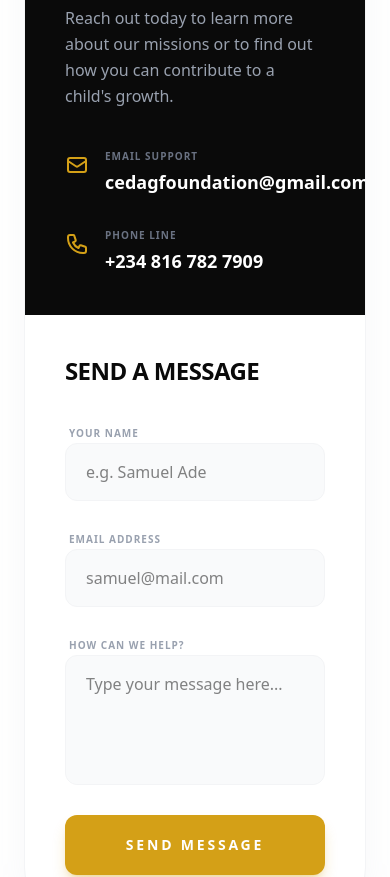
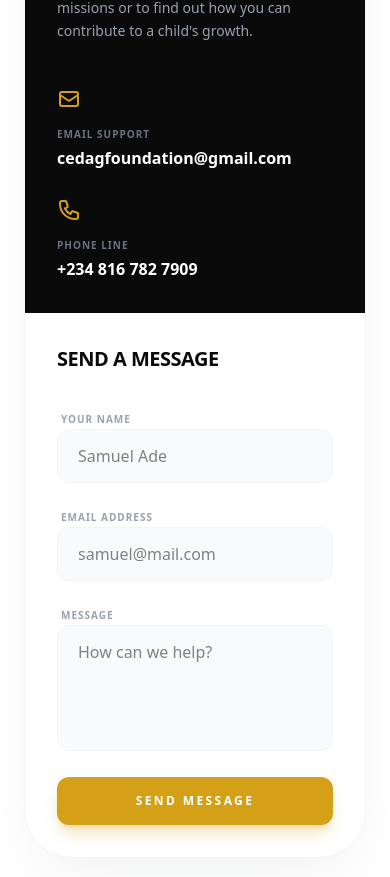
Before and after one commit to Joshwxb/cedag-foundation, a React (Vite) app: page / in a window 390 px wide. Shown: the part 5420-6297 px from the top of the page. Built offline with nearby package versions, Linux system fonts and the light colour scheme.

Commit message:
fix: resolve email cutoff on mobile in contact section

```diff
--- a/src/App.jsx
+++ b/src/App.jsx
@@ -86,43 +86,47 @@ function App() {
                 initial={{ opacity: 0, x: -20 }}
                 whileInView={{ opacity: 1, x: 0 }}
                 viewport={{ once: true }}
-                className="lg:w-5/12 bg-foundation-black p-10 md:p-14 text-white flex flex-col justify-between"
+                className="lg:w-5/12 bg-foundation-black p-8 md:p-14 text-white flex flex-col justify-between"
               >
                 <div>
                   <h2 className="text-foundation-yellow font-bold text-xs mb-4 tracking-[0.3em] uppercase">Contact Us</h2>
-                  <h3 className="text-4xl font-black uppercase mb-6 leading-tight">
+                  <h3 className="text-3xl md:text-4xl font-black uppercase mb-6 leading-tight">
                     Let’s Build <br /> <span className="text-foundation-yellow">The Future</span> Together
                   </h3>
-                  <p className="text-gray-400 leading-relaxed mb-10">
+                  <p className="text-gray-400 leading-relaxed mb-10 text-sm md:text-base">
                     Reach out today to learn more about our missions or to find out how you can contribute to a child's growth.
                   </p>
                 </div>
 
-                <div className="space-y-8">
-                  <div className="flex items-start gap-4">
-                    <div className="text-foundation-yellow mt-1">
+                <div className="space-y-6 md:space-y-8">
+                  {/* EMAIL - Optimized with flex-col on mobile and break-all */}
+                  <div className="flex flex-col sm:flex-row items-start gap-4">
+                    <div className="text-foundation-yellow mt-1 shrink-0">
                       <svg className="w-6 h-6" fill="none" stroke="currentColor" viewBox="0 0 24 24"><path strokeLinecap="round" strokeLinejoin="round" strokeWidth="2" d="M3 8l7.89 5.26a2 2 0 002.22 0L21 8M5 19h14a2 2 0 002-2V7a2 2 0 00-2-2H5a2 2 0 00-2 2v10a2 2 0 002 2z"></path></svg>
                     </div>
-                    <div>
+                    <div className="min-w-0 flex-1">
                       <p className="text-[10px] font-black uppercase tracking-widest text-gray-500 mb-1">Email Support</p>
-                      <p className="font-bold text-lg">cedagfoundation@gmail.com</p>
+                      <p className="font-bold text-base md:text-lg break-all md:break-normal text-white">
+                        cedagfoundation@gmail.com
+                      </p>
                     </div>
                   </div>
 
-                  <div className="flex items-start gap-4">
-                    <div className="text-foundation-yellow mt-1">
+                  {/* PHONE */}
+                  <div className="flex flex-col sm:flex-row items-start gap-4">
+                    <div className="text-foundation-yellow mt-1 shrink-0">
                       <svg className="w-6 h-6" fill="none" stroke="currentColor" viewBox="0 0 24 24"><path strokeLinecap="round" strokeLinejoin="round" strokeWidth="2" d="M3 5a2 2 0 012-2h3.28a1 1 0 01.948.684l1.498 4.493a1 1 0 01-.502 1.21l-2.257 1.13a11.042 11.042 0 005.516 5.516l1.13-2.257a1 1 0 011.21-.502l4.493 1.498a1 1 0 01.684.949V19a2 2 0 01-2 2h-1C9.716 21 3 14.284 3 6V5z"></path></svg>
                     </div>
                     <div>
                       <p className="text-[10px] font-black uppercase tracking-widest text-gray-500 mb-1">Phone Line</p>
-                      <p className="font-bold text-lg">+234 816 782 7909</p>
+                      <p className="font-bold text-base md:text-lg text-white">+234 816 782 7909</p>
                     </div>
                   </div>
                 </div>
               </motion.div>
 
               {/* Right Side: High-End White Form */}
-              <div className="lg:w-7/12 p-10 md:p-14">
+              <div className="lg:w-7/12 p-8 md:p-14">
                 <AnimatePresence mode="wait">
                   {!submitted ? (
                     <motion.div
@@ -131,28 +135,28 @@ function App() {
                       animate={{ opacity: 1, x: 0 }}
                       exit={{ opacity: 0, x: -20 }}
                     >
-                      <h4 className="text-foundation-black text-2xl font-black mb-8 uppercase tracking-tight">Send A Message</h4>
-                      <form className="space-y-6" onSubmit={handleContactSubmit}>
-                        <div className="grid grid-cols-1 md:grid-cols-2 gap-6">
-                          <div className="space-y-2">
+                      <h4 className="text-foundation-black text-xl md:text-2xl font-black mb-8 uppercase tracking-tight">Send A Message</h4>
+                      <form className="space-y-5" onSubmit={handleContactSubmit}>
+                        <div className="grid grid-cols-1 md:grid-cols-2 gap-5">
+                          <div className="space-y-1.5">
                             <label className="text-[10px] font-bold text-gray-400 uppercase tracking-widest ml-1">Your Name</label>
-                            <input required type="text" placeholder="e.g. Samuel Ade" className="w-full bg-gray-50 border border-gray-100 rounded-xl px-5 py-4 text-foundation-black focus:border-foundation-yellow focus:bg-white outline-none transition-all" />
+                            <input required type="text" placeholder="Samuel Ade" className="w-full bg-gray-50 border border-gray-100 rounded-xl px-5 py-3.5 text-foundation-black focus:border-foundation-yellow focus:bg-white outline-none transition-all" />
                           </div>
-                          <div className="space-y-2">
+                          <div className="space-y-1.5">
                             <label className="text-[10px] font-bold text-gray-400 uppercase tracking-widest ml-1">Email Address</label>
-                            <input required type="email" placeholder="samuel@mail.com" className="w-full bg-gray-50 border border-gray-100 rounded-xl px-5 py-4 text-foundation-black focus:border-foundation-yellow focus:bg-white outline-none transition-all" />
+                            <input required type="email" placeholder="samuel@mail.com" className="w-full bg-gray-50 border border-gray-100 rounded-xl px-5 py-3.5 text-foundation-black focus:border-foundation-yellow focus:bg-white outline-none transition-all" />
                           </div>
                         </div>
 
-                        <div className="space-y-2">
-                          <label className="text-[10px] font-bold text-gray-400 uppercase tracking-widest ml-1">How can we help?</label>
-                          <textarea required rows="4" placeholder="Type your message here..." className="w-full bg-gray-50 border border-gray-100 rounded-xl px-5 py-4 text-foundation-black focus:border-foundation-yellow focus:bg-white outline-none transition-all resize-none"></textarea>
+                        <div className="space-y-1.5">
+                          <label className="text-[10px] font-bold text-gray-400 uppercase tracking-widest ml-1">Message</label>
+                          <textarea required rows="4" placeholder="How can we help?" className="w-full bg-gray-50 border border-gray-100 rounded-xl px-5 py-3.5 text-foundation-black focus:border-foundation-yellow focus:bg-white outline-none transition-all resize-none"></textarea>
                         </div>
 
                         <motion.button
                           whileHover={{ scale: 1.01 }}
                           whileTap={{ scale: 0.99 }}
-                          className="w-full bg-foundation-yellow text-white py-5 rounded-xl font-black text-sm uppercase tracking-[0.2em] shadow-lg shadow-foundation-yellow/30 hover:brightness-105 transition-all"
+                          className="w-full bg-foundation-yellow text-white py-4 md:py-5 rounded-xl font-black text-xs md:text-sm uppercase tracking-[0.2em] shadow-lg shadow-foundation-yellow/30"
                         >
                           Send Message
                         </motion.button>
@@ -165,13 +169,11 @@ function App() {
                       animate={{ scale: 1, opacity: 1 }}
                       className="h-full flex flex-col items-center justify-center text-center py-12"
                     >
-                      <div className="w-20 h-20 bg-green-50 text-green-500 rounded-full flex items-center justify-center mb-6">
-                        <svg className="w-10 h-10" fill="none" stroke="currentColor" viewBox="0 0 24 24">
-                          <path strokeLinecap="round" strokeLinejoin="round" strokeWidth="3" d="M5 13l4 4L19 7"></path>
-                        </svg>
+                      <div className="w-16 h-16 bg-green-50 text-green-500 rounded-full flex items-center justify-center mb-4">
+                        <svg className="w-8 h-8" fill="none" stroke="currentColor" viewBox="0 0 24 24"><path strokeLinecap="round" strokeLinejoin="round" strokeWidth="3" d="M5 13l4 4L19 7"></path></svg>
                       </div>
-                      <h4 className="text-foundation-black text-2xl font-black mb-2 uppercase">Successful!</h4>
-                      <p className="text-gray-500">Your message has been sent to the foundation.</p>
+                      <h4 className="text-foundation-black text-xl font-black uppercase">Successful!</h4>
+                      <p className="text-gray-500 text-sm">Your message has been sent.</p>
                     </motion.div>
                   )}
                 </AnimatePresence>
```
Also changed, not shown: public/WhatsApp Image 2026-01-14 at 7.49.09 AM.jpeg (added), public/aa.jpeg.
